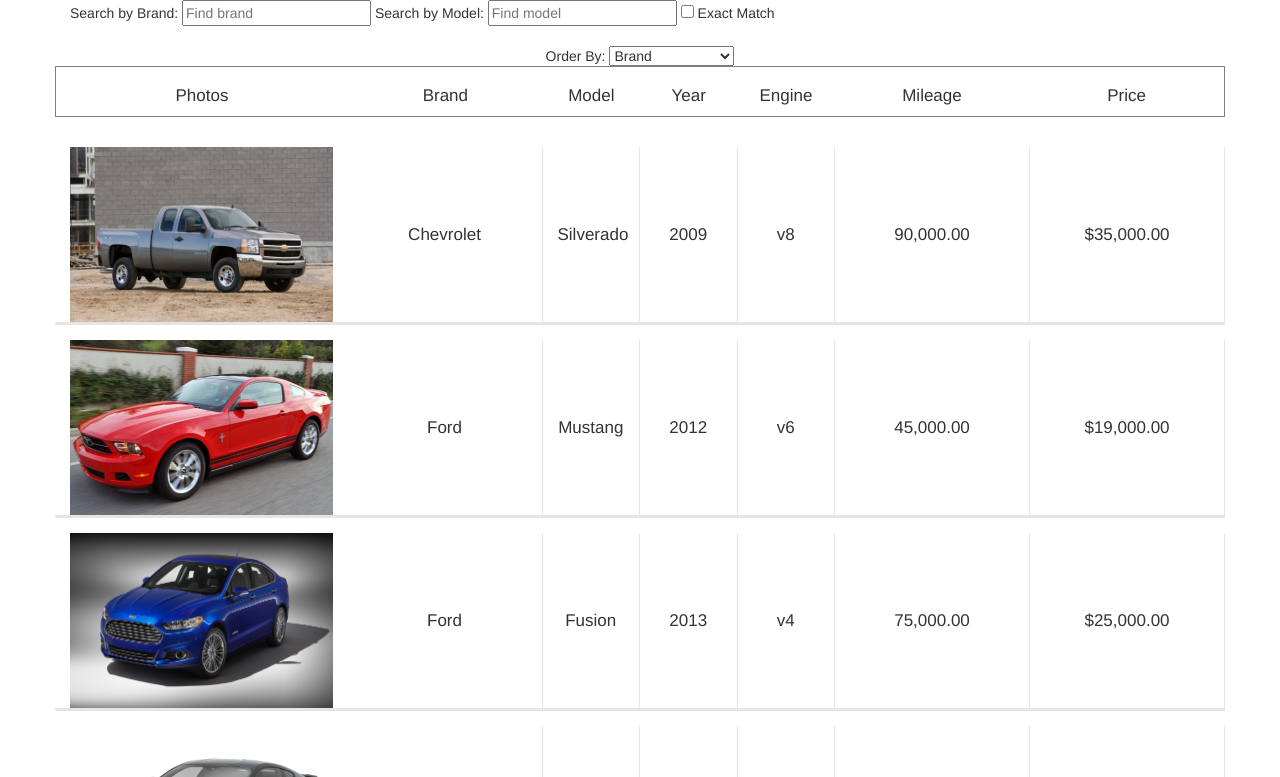
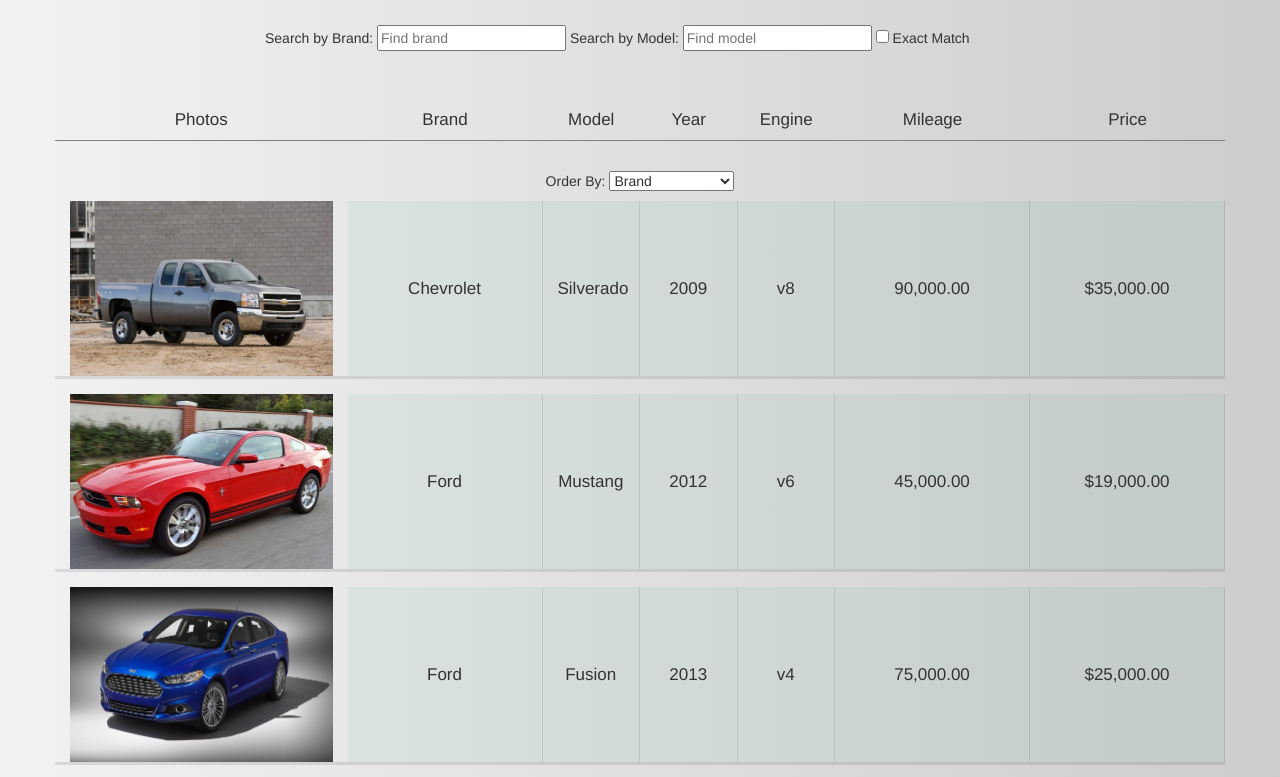
Before and after one commit to habudala/Updated-AutoDealer-Webpage-With-Angular, a plain HTML site: page index.html in a window 1280 px wide. Shown: the top 777 px of the page. Drawn offline with nearby package versions, Linux system fonts and the light colour scheme.

Commit message:
Adding Extra Styles
Adding extra styles and classes with css and bootstrap3 respectively.

```diff
--- a/index.html
+++ b/index.html
@@ -10,17 +10,23 @@
 	td {padding-right: 7%;}
 	tr {border-bottom: 2px solid grey;}*/
 
+	body {background:linear-gradient(to right, rgba(0,0,0,0.05), rgba(3,3,3,0.2));
+		  }
+
+	.row.minusOne {margin-top:25px;}
+
+	.row.one {margin-bottom:10px;}
 
 	.order {text-align:center;
 			}
 
-	.row.two {border:1px solid grey;margin-bottom:30px;
+	.row.two {border-bottom:1px solid grey;margin-bottom:30px;
 			}
 
 	.title {text-align:center;padding:0px;
 			}
 
-	.product {text-align:center;border-right:1px solid rgba( 7,7,7,0.1);
+	.product {text-align:center;border-right:1px solid rgba( 7,7,7,0.1);background-color:rgba(50,150,150,0.075);
 			 }
 
 	img {width:100%;
@@ -40,16 +46,45 @@
 <body ng-controller="myController">
 
 	<div class="container">
+		<div class="row minusOne">
+			<div class="col-lg-8 col-lg-offset-2 col-md-8 col-md-offst-2 col-sm-8 col-sm-offset-2 col-xs-12">
 				Search by Brand: <input type="text" placeholder="Find brand" ng-model="searchText.brand"/>
 				Search by Model: <input type="text" placeholder="Find model" ng-model="searchText.model"/>
 				 <input type="checkbox" ng-model="exactMatch"/> Exact Match
+
+			</div>
+		</div>
 		</br>
 		</br>
+
+		<div class="row two">
+			<div class="col-lg-3 col-md-3 col-sm-3 hidden-xs title">
+					<h3>Photos</h3>
+			</div>
+			<div class="col-lg-2 col-md-2 col-sm-2 hidden-xs title">
+					<h3>Brand</h3>
+			</div>
+			<div class="col-lg-1 col-md-1 col-sm-1 hidden-xs title">
+					<h3>Model</h3>
+			</div>
+			<div class="col-lg-1 col-md-1 col-sm-1 hidden-xs title">
+					<h3>Year</h3>
+			</div>
+			<div class="col-lg-1 col-md-1 col-sm-1 hidden-xs title">
+					<h3>Engine</h3>
+			</div>
+			<div class="col-lg-2 col-md-2 col-sm-2 hidden-xs title">
+					<h3>Mileage</h3>
+			</div>
+			<div class="col-lg-2 col-md-2 col-sm-2 hidden-xs title">
+					<h3>Price</h3>
+			</div>
+			</div><!--row two ending-->
 		<div class="row one">
 			<div class="col-lg-4 col-lg-offset-4 col-md-4 col-md-offset-4 col-sm-4 col-sm-offset-4 col-xs-12 order">
 				Order By: <select ng-model="sortColumn">
 							<option value="brand">Brand</option>
-							<option value="year">Year</option>
+							<option value="-year">Year</option>
 							<option value="engine">Engine Size</option>
 							<option value="mileage">Mileage</option>
 							<option value="price">Price low to high</option>
@@ -57,30 +92,6 @@
 						  </select>
 			</div>
 		</div>
-
-			<div class="row two">
-				<div class="col-lg-3 col-md-3 col-sm-3 col-xs-0 title">
-					<h3>Photos</h3>
-				</div>
-				<div class="col-lg-2 col-md-2 col-sm-2 col-xs-0 title">
-					<h3>Brand</h3>
-				</div>
-				<div class="col-lg-1 col-md-1 col-sm-1 col-xs-0 title">
-					<h3>Model</h3>
-				</div>
-				<div class="col-lg-1 col-md-1 col-sm-1 col-xs-0 title">
-					<h3>Year</h3>
-				</div>
-				<div class="col-lg-1 col-md-1 col-sm-1 col-xs-0 title">
-					<h3>Engine</h3>
-				</div>
-				<div class="col-lg-2 col-md-2 col-sm-2 col-xs-0 title">
-					<h3>Mileage</h3>
-				</div>
-				<div class="col-lg-2 col-md-2 col-sm-2 col-xs-0 title">
-					<h3>Price</h3>
-				</div>
-			</div><!--row two ending-->
 		<div class="row three"  ng-repeat="cars in merchandise | orderBy : sortColumn | filter:searchText : exactMatch">
 			<div class="col-lg-3 col-md-3 col-sm-3 col-xs-12">
 					<img ng-src="{{cars.image}}" width="275px" height="175px"/>
```
Lines whose indentation alone changed are shown as unchanged.
